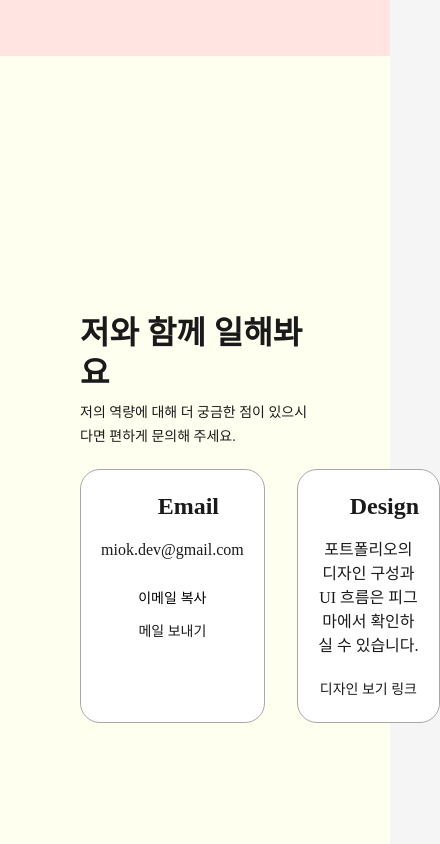
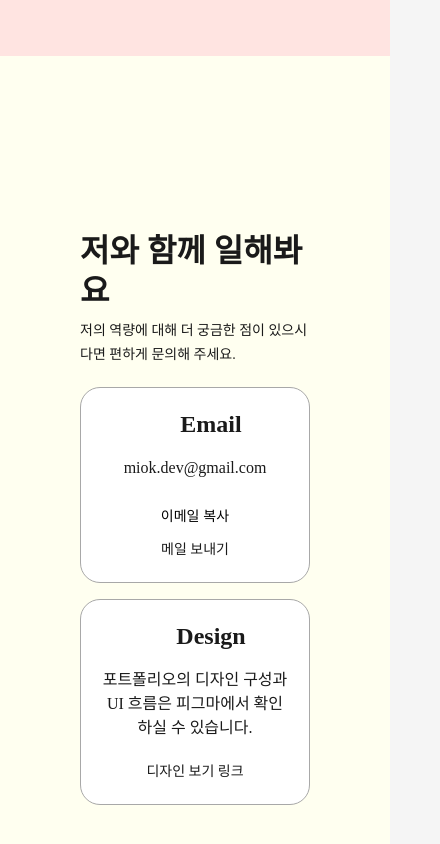
Before and after one commit to miok-jung/miok-jung.github.io, a Vue app: page / in a window 390 px wide. Shown: the part 788-1632 px from the top of the page, 440 px wide, since content can reach past the window. Built offline with nearby package versions, Linux system fonts and the light colour scheme; some icons are missing.

Commit message:
fix: contact grid 모바일 추가 수정

```diff
--- a/src/components/portfolio/Contact.vue
+++ b/src/components/portfolio/Contact.vue
@@ -118,6 +118,9 @@ section {
   gap: 16px 32px;
   width: 100%;
   max-width: 1200px;
+  @media (max-width: $bp-mobile) {
+    grid-template-columns: repeat((1, 1fr));
+  }
 }
 .contact {
   padding: 20px;
```
